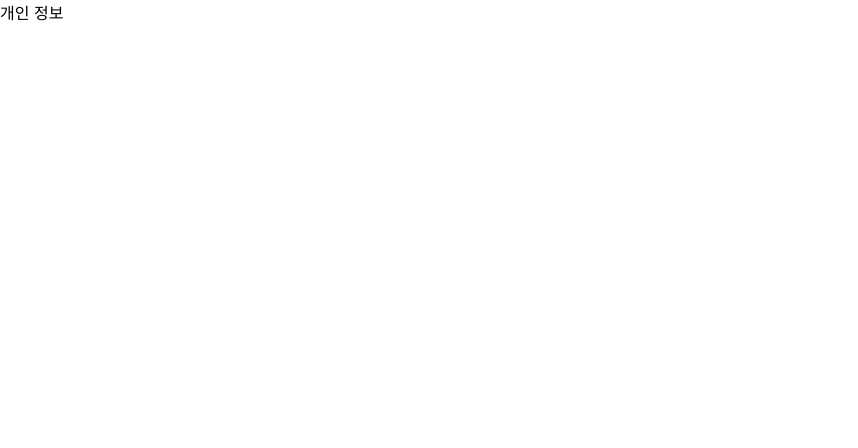
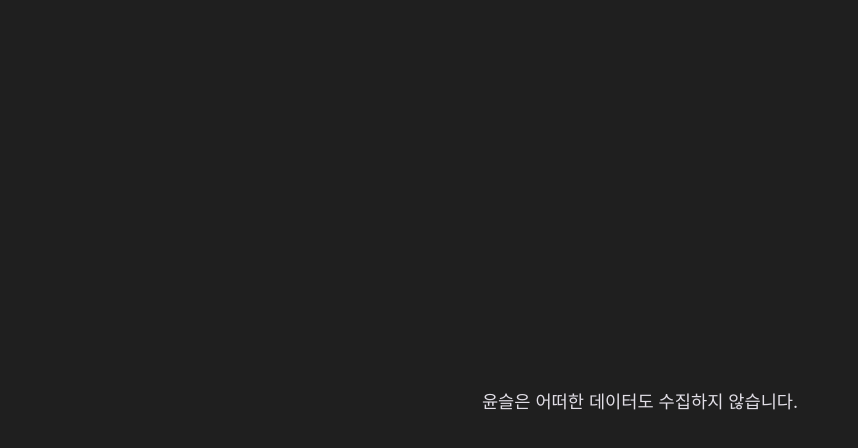
Before and after one commit to dalgudot/yoonseul-web, a Next.js app: page /privacy in a window 1280 px wide. Shown: the top 448 px of the page, without its empty margins (0-858 px from the left). Built offline with nearby package versions, Linux system fonts and the light colour scheme.

Commit message:
update pages

```diff
--- a/src/pages/privacy.tsx
+++ b/src/pages/privacy.tsx
@@ -1,7 +1,17 @@
 import type { NextPage } from 'next';
+import style from '../styles/Home.module.css';
+import { useRouter } from 'next/router';
 
 const Privacy: NextPage = () => {
-  return <>개인 정보</>;
+  const router = useRouter();
+  const locale = router.locale;
+
+  const korean = '윤슬은 어떠한 데이터도 수집하지 않습니다.';
+  const english = 'YoonSeul does not collect any data from this app.';
+
+  return (
+    <main className={style.main}>{locale === 'ko' ? korean : english}</main>
+  );
 };
 
 export default Privacy;
--- a/src/styles/Home.module.css
+++ b/src/styles/Home.module.css
@@ -10,6 +10,15 @@
   flex-direction: column;
   justify-content: center;
   align-items: center;
+
+  background-color: #1f1f1f;
+  font-size: 1.1rem;
+  color: #e1dee6;
+  text-align: center;
+  padding: 0 24px;
+}
+
+.main__text {
 }
 
 .footer {
```
Also changed, not shown: src/pages/index.tsx (+10 -1 lines).
